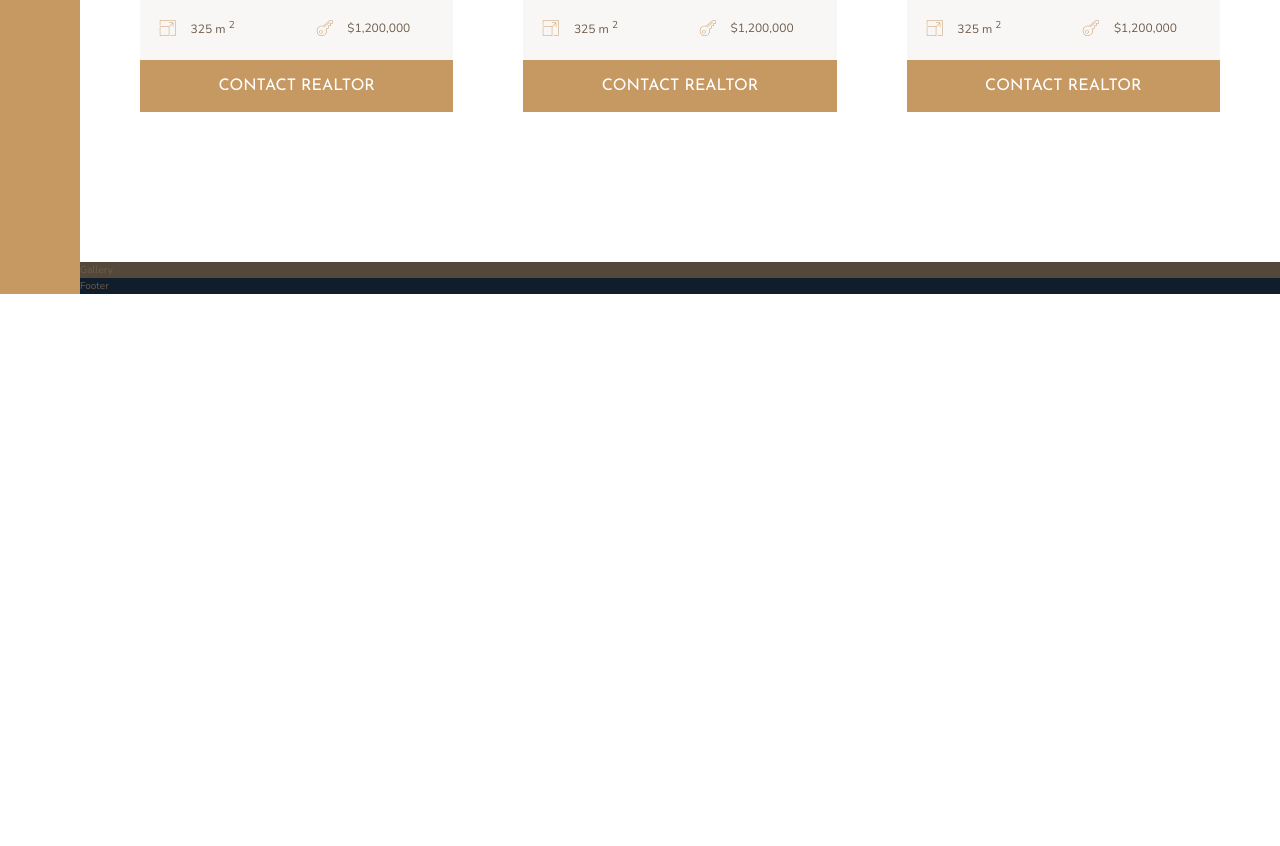
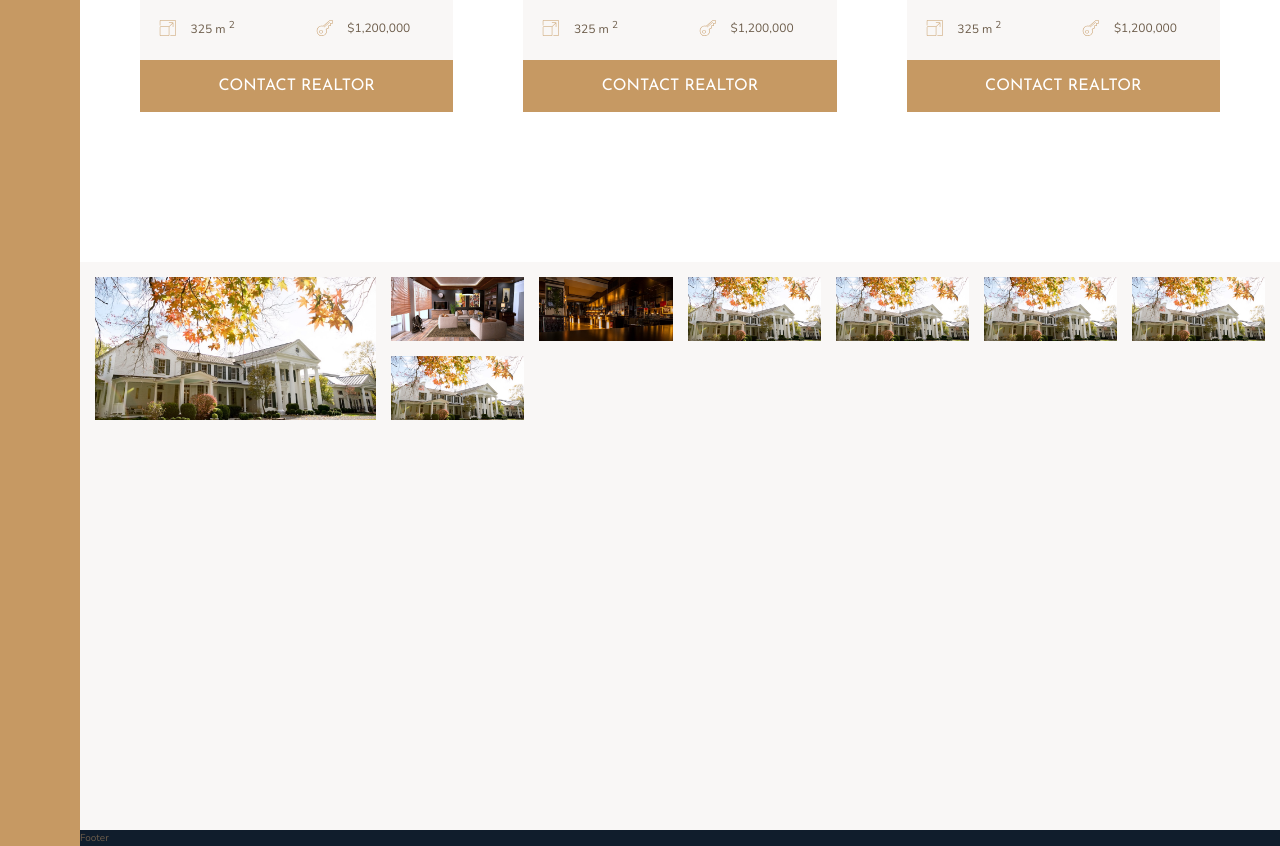
Before and after one commit to codecallogic/nexter, a React app: page / in a window 1280 px wide. Shown: the part 2961-3807 px from the top of the page. Before the commit the page ends 3255 px from the top, so only its background shows below. Built offline with nearby package versions, Linux system fonts and the light colour scheme.

Commit message:
completed building gallery section part 1

```diff
--- a/src/app/App.js
+++ b/src/app/App.js
@@ -257,7 +257,18 @@ function App() {
           <button className="btn home-button">Contact Realtor</button>
         </div>
       </section>
-      <section className="gallery">Gallery</section>
+      <section className="gallery">
+        <figure className="gallery-item gallery-item-1">
+          <img src="/images/gal-1.jpeg" alt="Gallery image 1" className="gallery-image"/>
+        </figure>
+        <img src="/images/gal-2.jpeg" alt="Gallery image 2" className="gallery-image"/>
+        <img src="/images/gal-3.jpeg" alt="Gallery image 3" className="gallery-image"/>
+        <img src="/images/gal-1.jpeg" alt="Gallery image 1" className="gallery-image"/>
+        <img src="/images/gal-1.jpeg" alt="Gallery image 1" className="gallery-image"/>
+        <img src="/images/gal-1.jpeg" alt="Gallery image 1" className="gallery-image"/>
+        <img src="/images/gal-1.jpeg" alt="Gallery image 1" className="gallery-image"/>
+        <img src="/images/gal-1.jpeg" alt="Gallery image 1" className="gallery-image"/>
+      </section>
       <div className="footer">Footer</div>
     </div>
   );
--- a/src/cssComponents/_gallery.scss
+++ b/src/cssComponents/_gallery.scss
@@ -1,4 +1,25 @@
 .gallery {
-    background-color: $color-grey-dark-1;
+    background-color: $color-grey-light-1;
     grid-column: full-start / full-end;
+
+    display: grid;
+    grid-template-columns: repeat(8, 1fr);
+    grid-template-rows: repeat(7, 5vw);
+    grid-gap: 1.5rem;
+    padding: 1.5rem;
+
+    &-item {
+        &-1 {
+            grid-row: 1 / span 2;
+            grid-column: 1 / span 2;
+        }
+    }
+
+    &-image {
+        width: 100%;
+        height: 100%;
+        object-fit: cover;
+        display: block;
+    }
+
 }
```
Also changed, not shown: src/app/App.css.
